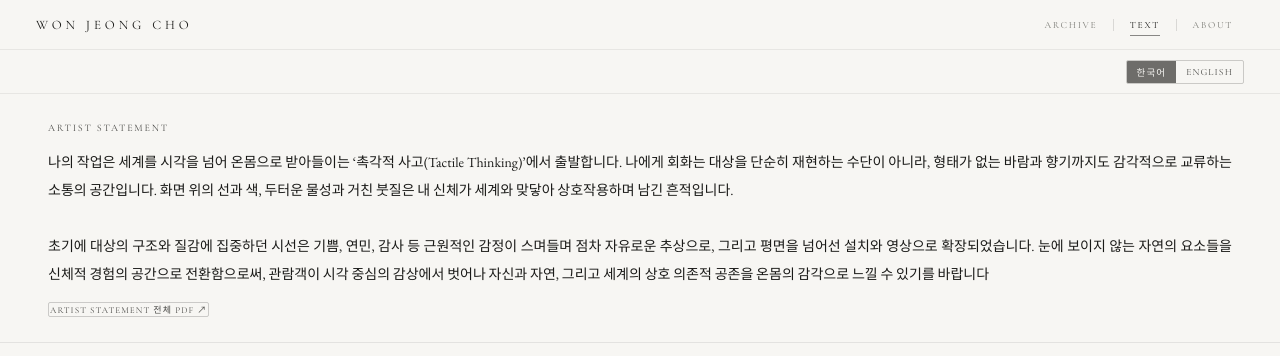
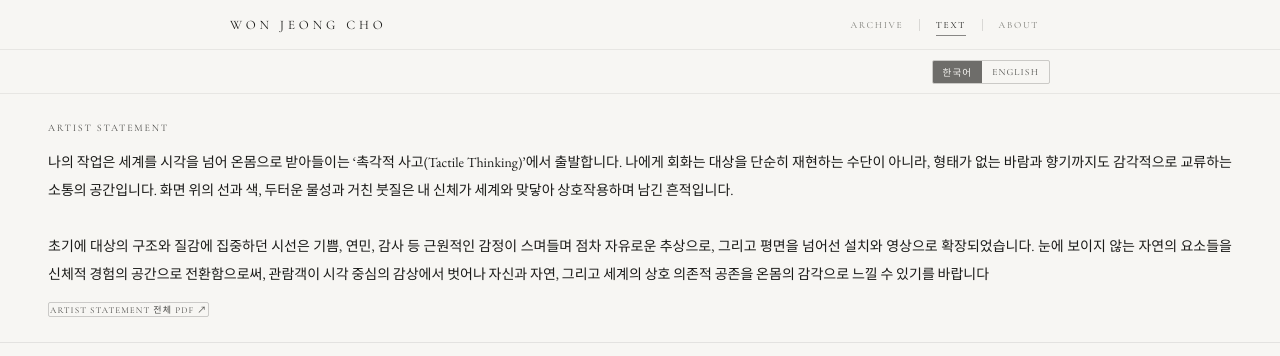
Before and after one commit to wonjeong0414-hue/wonjeongcho, a plain HTML site: page note.html in a window 1280 px wide. Shown: the top 356 px of the page. Drawn offline with nearby package versions, Linux system fonts and the light colour scheme.

Commit message:
PC nav: constrain header to content width on wide screens.
Co-authored-by: Cursor <cursoragent@cursor.com>

```diff
--- a/nav-mobile.css
+++ b/nav-mobile.css
@@ -1,3 +1,24 @@
+/* PC: logo + menu stay within content width (aligned with ~820px hero), not viewport edges */
+@media (min-width: 601px) {
+  :root {
+    --site-nav-max: 820px;
+    --site-nav-edge: 36px;
+  }
+
+  nav,
+  .lang-bar {
+    padding-left: max(
+      var(--site-nav-edge),
+      calc((100vw - var(--site-nav-max)) / 2)
+    ) !important;
+    padding-right: max(
+      var(--site-nav-edge),
+      calc((100vw - var(--site-nav-max)) / 2)
+    ) !important;
+    box-sizing: border-box;
+  }
+}
+
 /* Shared mobile nav: larger, sharper logo and menu (all pages) */
 @media (max-width: 600px) {
   nav .nav-logo {
```
